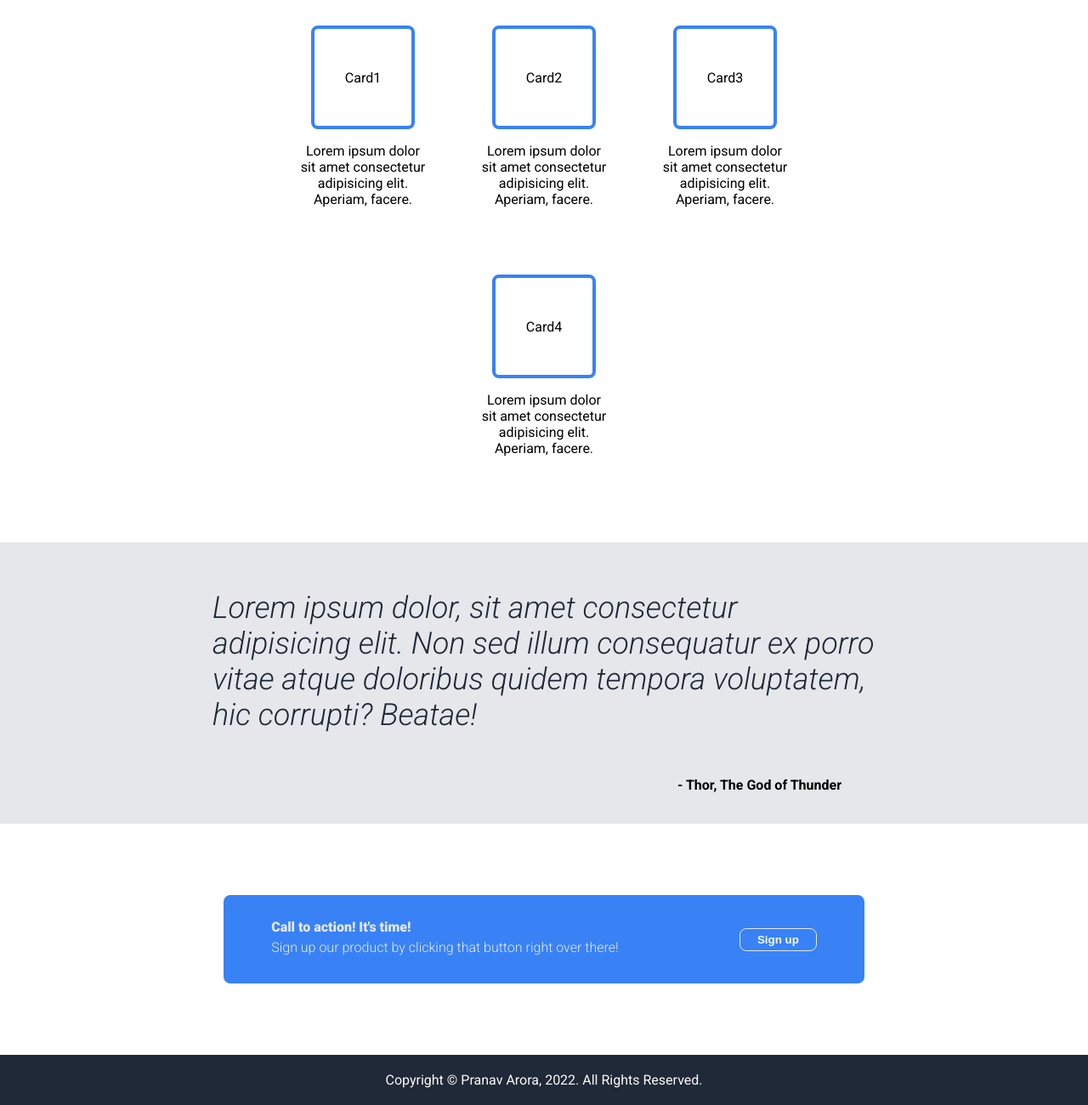
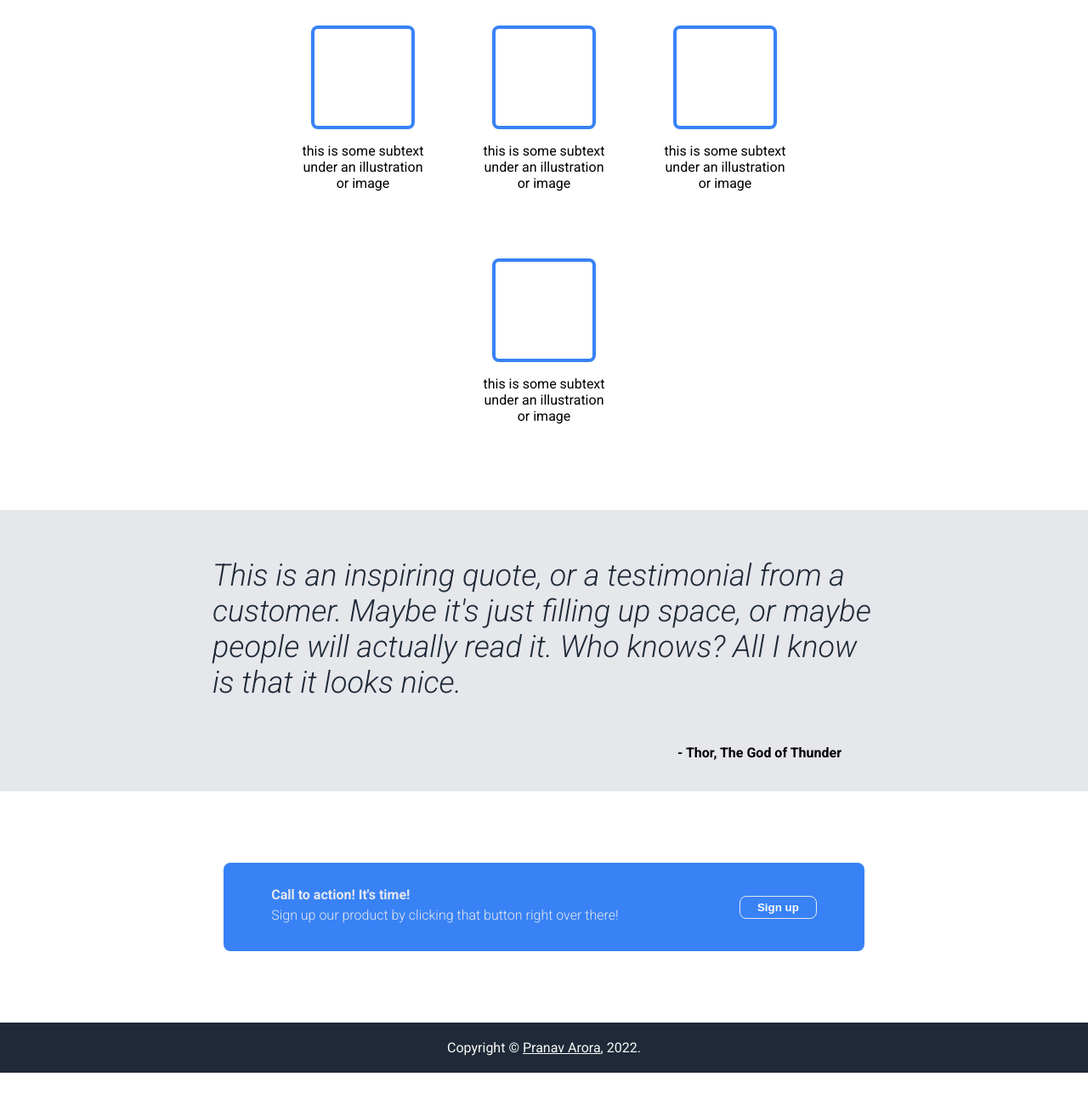
Before and after one commit to pranavarora1895/the-odin-project-landing-page, a plain HTML site: page index.html in a window 1280 px wide. Shown: the part 628-1928 px from the top of the page at 85% size. After the commit the page ends 1890 px from the top, so only its background shows below. Drawn offline with Linux system fonts and the light colour scheme.

Commit message:
Release Version 1.0

```diff
--- a/index.html
+++ b/index.html
@@ -40,20 +40,20 @@
             <div class="information-header">Some Random Information</div>
             <div class="information">
                 <div class="info-detail">
-                    <div class="card">Card1</div>
-                    <p>Lorem ipsum dolor sit amet consectetur adipisicing elit. Aperiam, facere.</p>
+                    <div class="card"></div>
+                    <p>this is some subtext under an illustration or image</p>
                 </div>
                 <div class="info-detail">
-                    <div class="card">Card2</div>
-                    <p>Lorem ipsum dolor sit amet consectetur adipisicing elit. Aperiam, facere.</p>
+                    <div class="card"></div>
+                    <p>this is some subtext under an illustration or image</p>
                 </div>
                 <div class="info-detail">
-                    <div class="card">Card3</div>
-                    <p>Lorem ipsum dolor sit amet consectetur adipisicing elit. Aperiam, facere.</p>
+                    <div class="card"></div>
+                    <p>this is some subtext under an illustration or image</p>
                 </div>
                 <div class="info-detail">
-                    <div class="card">Card4</div>
-                    <p>Lorem ipsum dolor sit amet consectetur adipisicing elit. Aperiam, facere.</p>
+                    <div class="card"></div>
+                    <p>this is some subtext under an illustration or image</p>
                 </div>
 
             </div>
@@ -61,9 +61,8 @@
 
         <div class="container bg-gray quote">
             <div class="quote-para">
-                <p>Lorem ipsum dolor, sit amet consectetur adipisicing elit. Non sed illum consequatur ex porro vitae
-                    atque
-                    doloribus quidem tempora voluptatem, hic corrupti? Beatae!</p>
+                <p>This is an inspiring quote, or a testimonial from a customer. Maybe it's just filling up space, or
+                    maybe people will actually read it. Who knows? All I know is that it looks nice.</p>
             </div>
             <div class="author">
                 <blockquote>- Thor, The God of Thunder</blockquote>
@@ -87,7 +86,7 @@
 
 
     <footer class="container bg-dark">
-        Copyright &copy; Pranav Arora, 2022. All Rights Reserved.
+        Copyright &copy; <a href="https://github.com/pranavarora1895" target="_blank">Pranav Arora</a>, 2022.
     </footer>
 
 </body>
--- a/style.css
+++ b/style.css
@@ -120,6 +120,7 @@ body {
     display: flex;
     justify-content: center;
     align-items: center;
+    color: #1F2937;
 }
 
 /* Testimonial */
@@ -185,7 +186,7 @@ blockquote {
 }
 
 .cta-primary-text {
-    font-weight: 800;
+    font-weight: 600;
 }
 
 .cta-secondary {
@@ -215,3 +216,7 @@ button {
 footer {
     text-align: center;
 }
+
+footer a {
+    color: #F9FAF8;
+}
```
